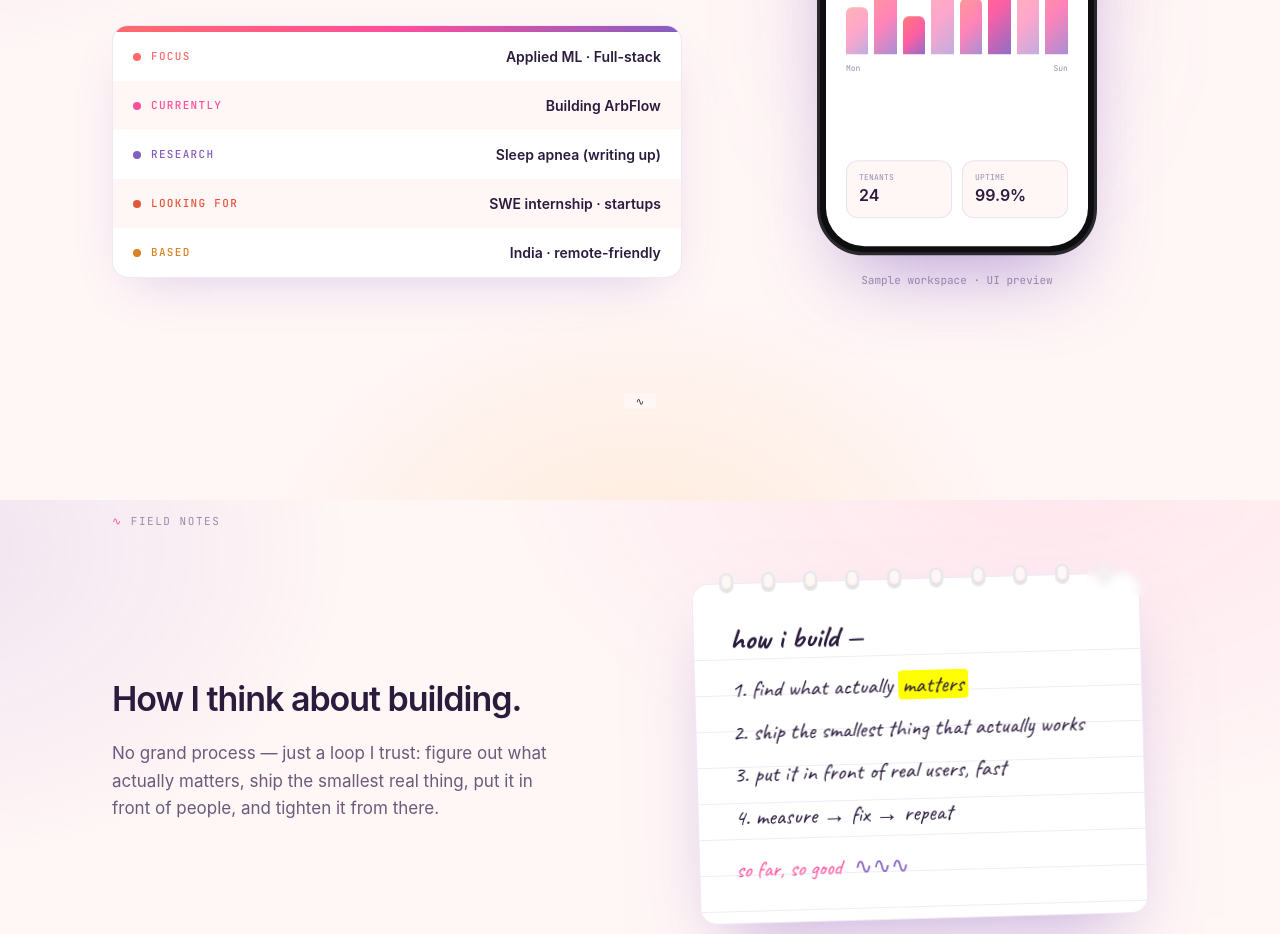
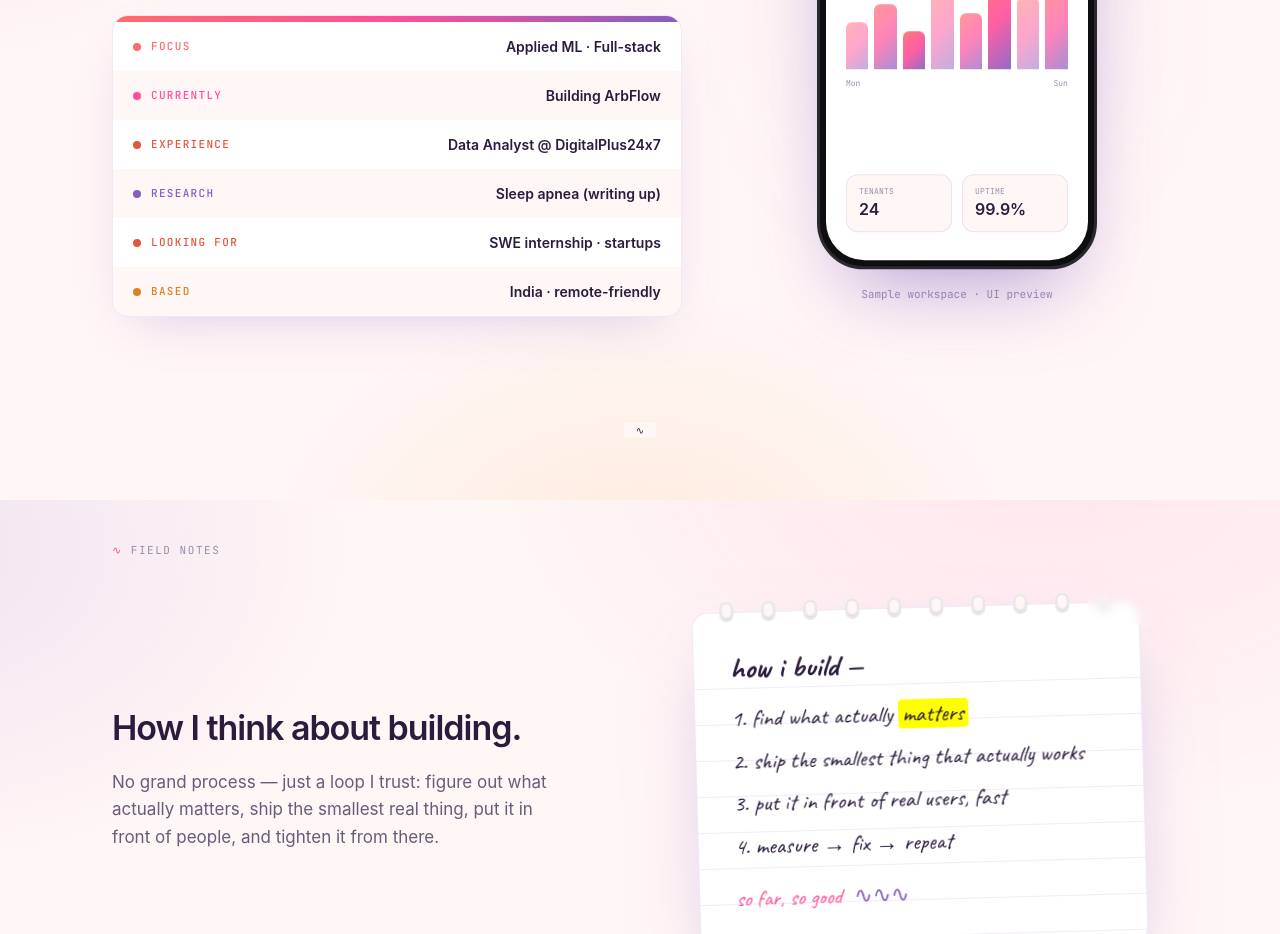
Before and after one commit to PranavShukla2/Portfolio, a Next.js app: page / in a window 1280 px wide. Shown: the part 3500-4434 px from the top of the page. Built offline with nearby package versions, Linux system fonts and the light colour scheme.

Commit message:
Add experience row to About facts

```diff
--- a/app/page.tsx
+++ b/app/page.tsx
@@ -43,6 +43,7 @@ const STACK = [
 const FACTS = [
   { key: "FOCUS", value: "Applied ML · Full-stack", color: "#ff6b6b" },
   { key: "CURRENTLY", value: "Building ArbFlow", color: "#ff4e9b" },
+  { key: "EXPERIENCE", value: "Data Analyst @ DigitalPlus24x7", color: "#e2563b" },
   { key: "RESEARCH", value: "Sleep apnea (writing up)", color: "#845ec2" },
   { key: "LOOKING FOR", value: "SWE internship · startups", color: "#e2563b" },
   { key: "BASED", value: "India · remote-friendly", color: "#d98324" },
```
